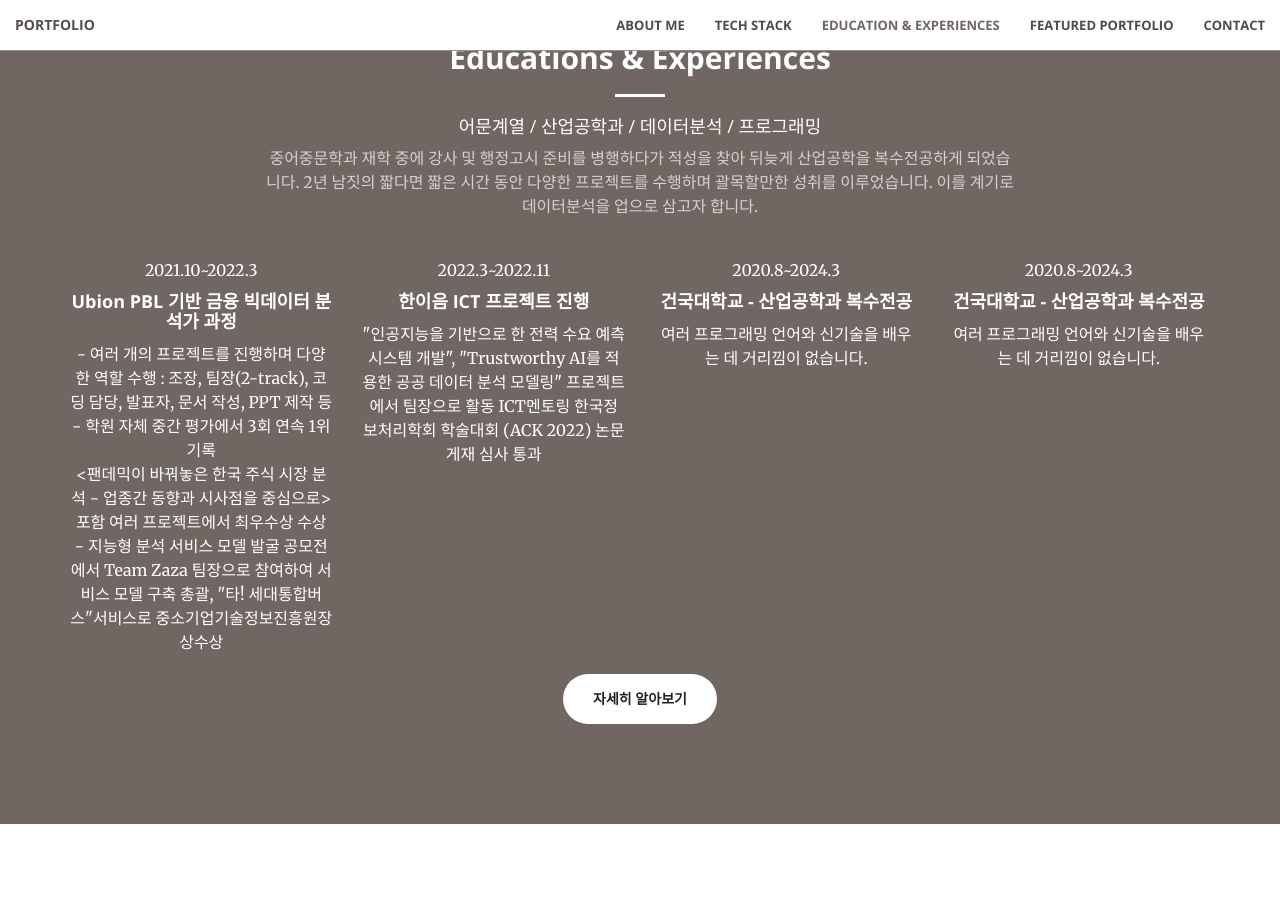
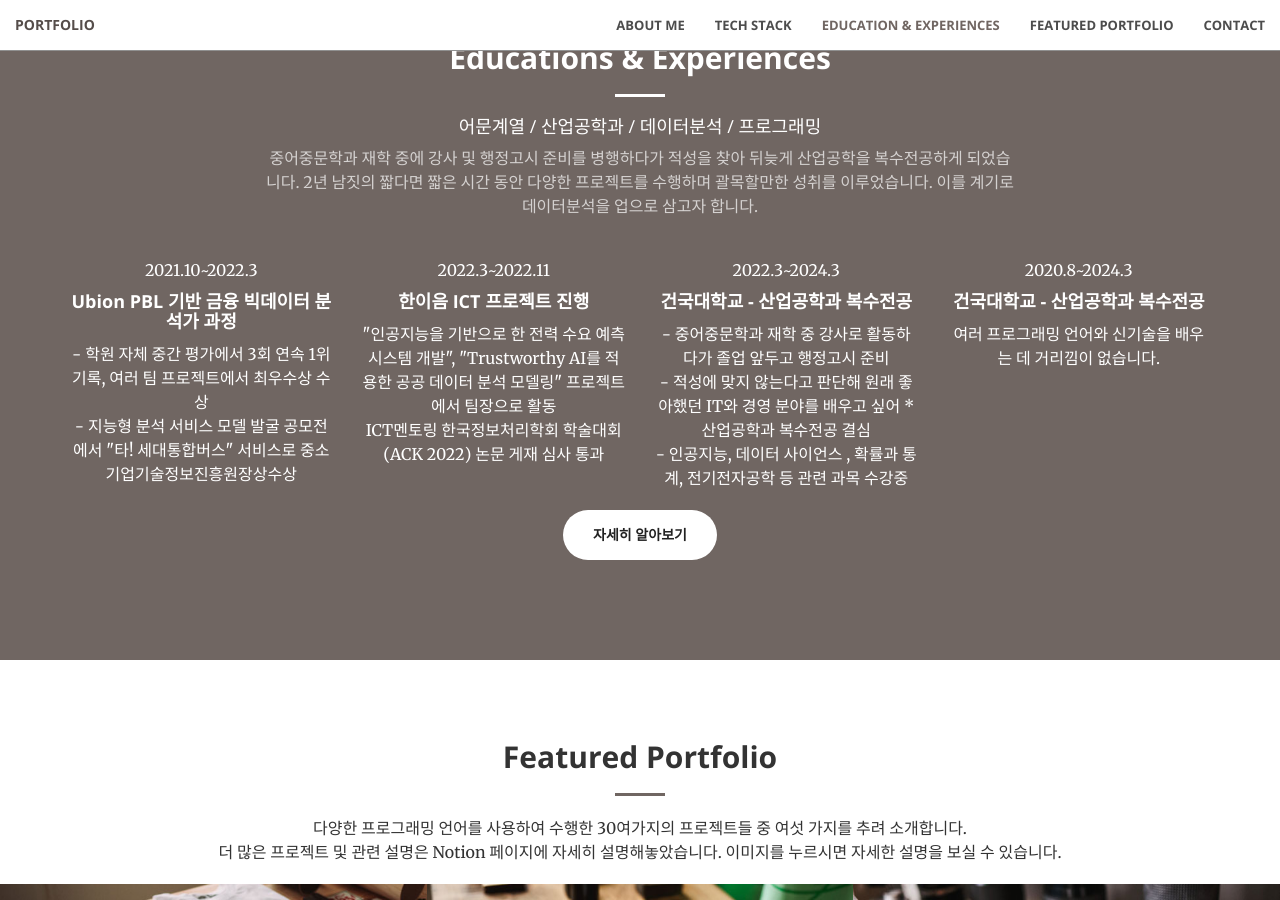
Before and after one commit to ymdev2023/ymdev2023.github.io, a Jekyll site: the page built from index.html, in a window 1280 px wide and 900 px high, scrolled down 1891 px. Built offline with Jekyll 4.4.1, drawn with Linux system fonts in a browser that asks for light colours.

Commit message:
Update education-experience.html

```diff
--- a/_includes/education-experience.html
+++ b/_includes/education-experience.html
@@ -22,19 +22,14 @@
         <div class="service-box">
           <p>2021.10~2022.3</p>
           <h4><b>Ubion PBL 기반 금융 빅데이터 분석가 과정</b></h4>
+
           <p>
-            - 여러 개의 프로젝트를 진행하며 다양한 역할 수행 : 조장,
-            팀장(2-track), 코딩 담당, 발표자, 문서 작성, PPT 제작 등
-          </p>
-          <p>- 학원 자체 중간 평가에서 3회 연속 1위 기록</p>
-          <p>
-            <팬데믹이 바꿔놓은 한국 주식 시장 분석 - 업종간 동향과 시사점을
-            중심으로> 포함 여러 프로젝트에서 최우수상 수상
+            - 학원 자체 중간 평가에서 3회 연속 1위 기록, 여러 팀 프로젝트에서
+            최우수상 수상
           </p>
           <p>
-            - 지능형 분석 서비스 모델 발굴 공모전에서 Team Zaza 팀장으로
-            참여하여 서비스 모델 구축 총괄, "타! 세대통합버스"서비스로
-            중소기업기술정보진흥원장상수상
+            - 지능형 분석 서비스 모델 발굴 공모전에서 "타! 세대통합버스"
+            서비스로 중소기업기술정보진흥원장상수상
           </p>
         </div>
       </div>
@@ -45,15 +40,27 @@
           <p>
             "인공지능을 기반으로 한 전력 수요 예측 시스템 개발", "Trustworthy
             AI를 적용한 공공 데이터 분석 모델링" 프로젝트에서 팀장으로 활동
+          </p>
+          <p>
             ICT멘토링 한국정보처리학회 학술대회 (ACK 2022) 논문 게재 심사 통과
           </p>
         </div>
       </div>
       <div class="col-lg-3 col-md-6 text-center">
         <div class="service-box">
-          <p>2020.8~2024.3</p>
+          <p>2022.3~2024.3</p>
           <h4><b>건국대학교 - 산업공학과 복수전공</b></h4>
-          <p>여러 프로그래밍 언어와 신기술을 배우는 데 거리낌이 없습니다.</p>
+          <p>
+            - 중어중문학과 재학 중 강사로 활동하다가 졸업 앞두고 행정고시 준비
+          </p>
+          <p>
+            - 적성에 맞지 않는다고 판단해 원래 좋아했던 IT와 경영 분야를 배우고
+            싶어 *산업공학과 복수전공 결심
+          </p>
+          <p>
+            - 인공지능, 데이터 사이언스 , 확률과 통계, 전기전자공학 등 관련 과목
+            수강중
+          </p>
         </div>
       </div>
       <div class="col-lg-3 col-md-6 text-center">
```
